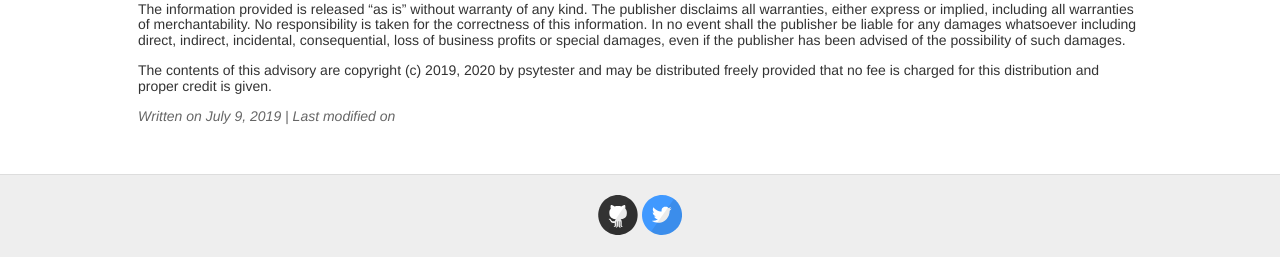
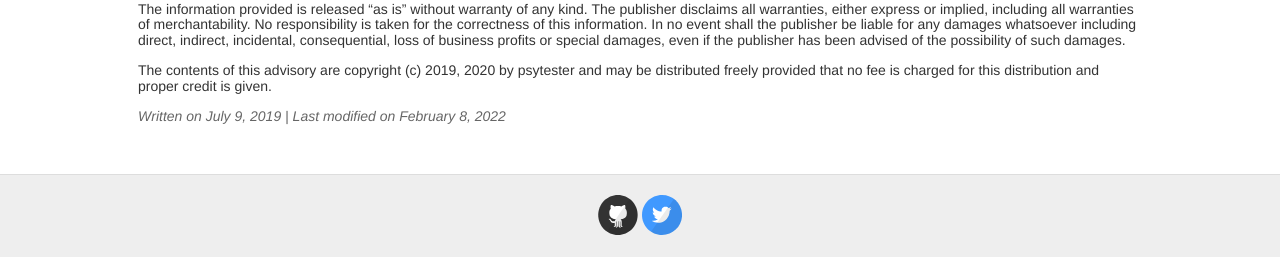
Before and after one commit to psytester/psytester.github.io, a Jekyll site: the page built from _posts/hacking_and_pentests/2019-07-09-eQ-3_Sicherheitsbewusstsein_zur_Homematic_CCU.md, in a window 1280 px wide and 900 px high, scrolled down 4600 px. Shown: the part 640-897 px from the top of the window. Built offline with Jekyll 4.4.1, drawn with Linux system fonts in a browser that asks for light colours; some of the changed lines change nothing that is shown.

Commit message:
header last_modified_at added

```diff
--- a/_posts/hacking_and_pentests/2019-07-09-eQ-3_Sicherheitsbewusstsein_zur_Homematic_CCU.md
+++ b/_posts/hacking_and_pentests/2019-07-09-eQ-3_Sicherheitsbewusstsein_zur_Homematic_CCU.md
@@ -1,7 +1,8 @@
 ---
 layout: post
 title:  "(kein) echtes Sicherheitsbewusstsein von eQ-3 zu Homematic CCU Sicherheitslücken?"
-datetime:   2022-02-08 21:30:00 MET
+datetime:   2019-07-09 20:00:00 MEST
+last_modified_at: 2022-02-08 21:30:00 MET
 author: 'psytester'
 ---
 
```
